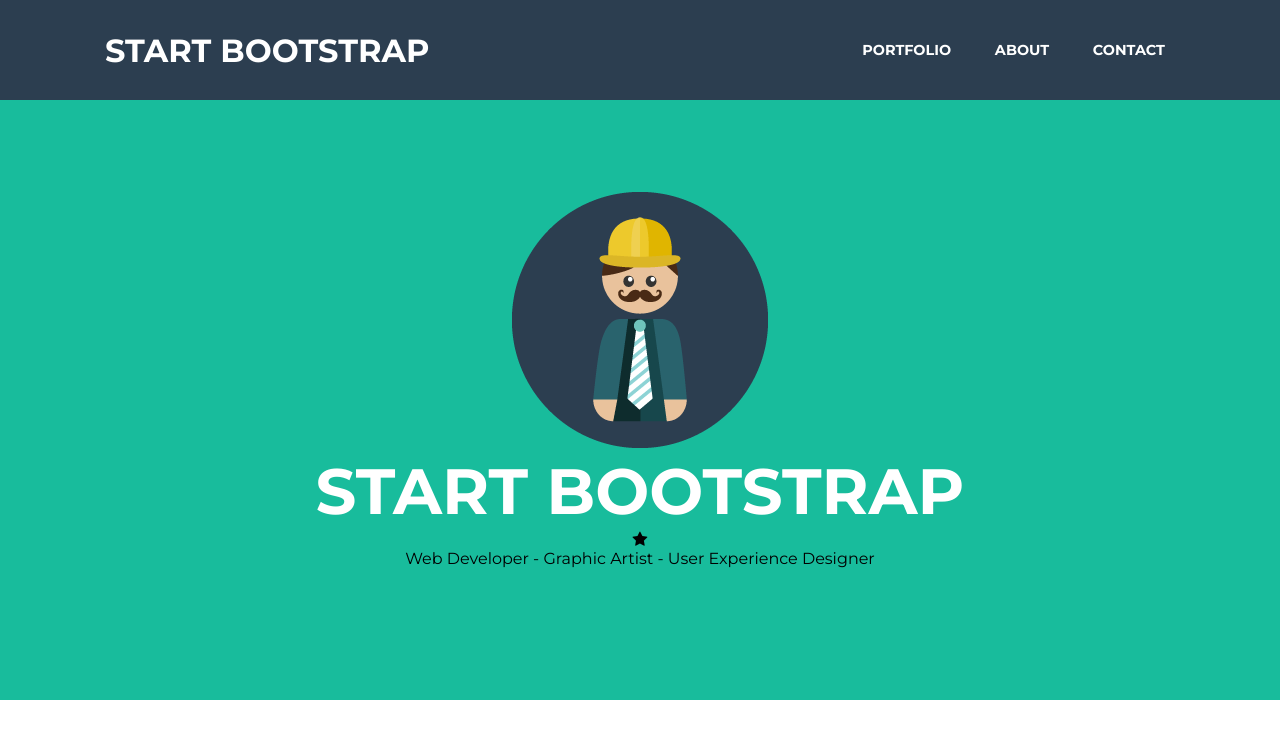
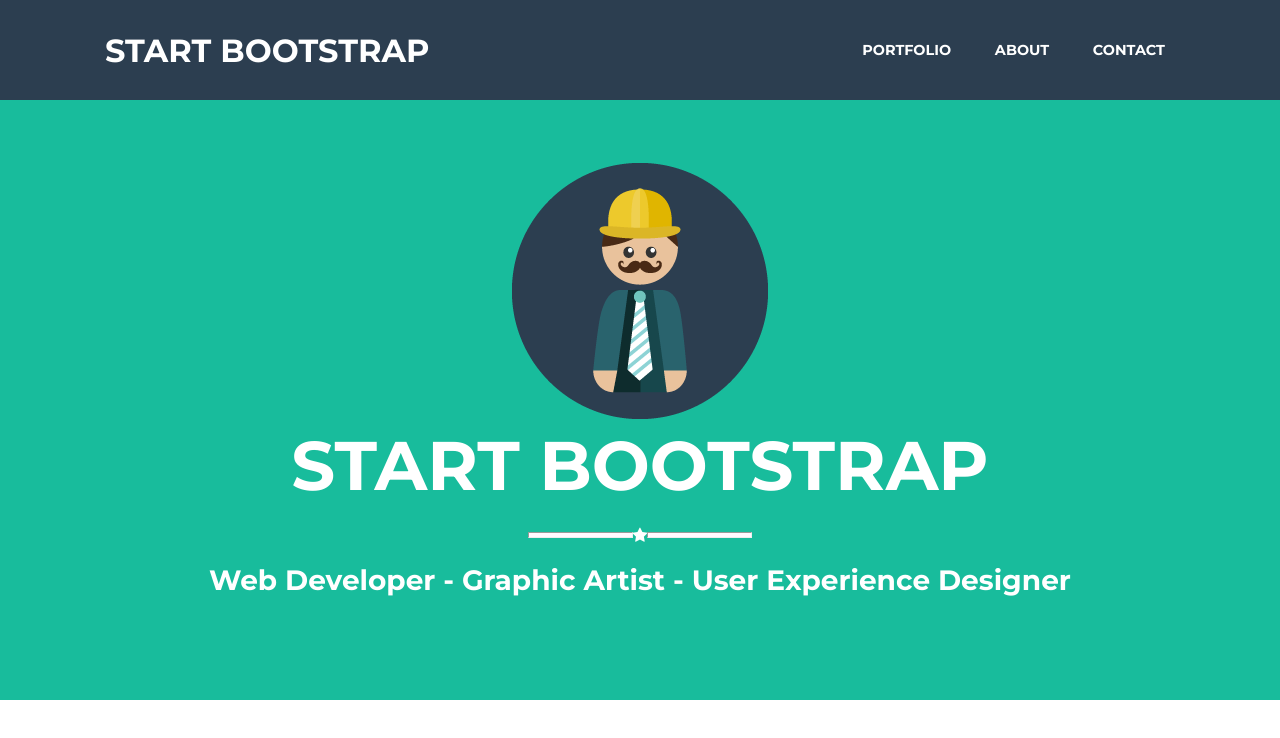
Before and after one commit to lesashley/Freelancer, a plain HTML site: page index.html in a window 1280 px wide. Drawn offline with Linux system fonts and the light colour scheme.

Commit message:
Estilos en header y nav

```diff
--- a/css/common.css
+++ b/css/common.css
@@ -6,7 +6,6 @@
    margin: 0;
    padding: 0;
    font-family: 'Montserrat', sans-serif;
-   /*font-family:Montserrat,"Helvetica Neue",Helvetica,Arial,sans-serif;*/
  }
  .container{
    width: 100%;
--- a/css/main.css
+++ b/css/main.css
@@ -34,7 +34,7 @@ nav div:nth-child(2){
 header{
   margin-top: 60px;
 }
-.col-12{
+.portada{
   background-color: #18BC9C;
   height: 640px;
   display: flex;
@@ -42,11 +42,28 @@ header{
   align-items: center;
   flex-direction: column;
 }
+.portada p{
+  color: #ffffff;
+  font-weight: bold;
+  font-size: 1.75em;
+}
 .logo{
   display: block;
 }
 .text{
   color: #ffffff;
-  font-size: 4em;
+  font-size: 4.3em;
   font-weight: 800;
 }
+.icons{
+  display: flex;
+  flex-direction: row;
+  color: #ffffff;
+  margin: 20px 0;
+}
+.icons hr{
+  background-color: #fffbff;
+  width: 105px;
+  height: 6px;
+  align-self: center;
+}
--- a/index.html
+++ b/index.html
@@ -24,7 +24,7 @@
 			</div>
 		</nav>
 		<header class="row">
-			<div class="col-12">
+			<div class="col-12 portada">
 				<div class="logo">
 					<img src="assets/images/profile.png" alt="">
 				</div>
@@ -32,7 +32,7 @@
 					<span class="up-case">start bootstrap</span>
 				</div>
 				<div class="icons">
-					<span class="fa fa-star"></span>
+					<hr><span class="fa fa-star"></span><hr>
 				</div>
 				<p>Web Developer - Graphic Artist - User Experience Designer</p>
 			</div>
```
